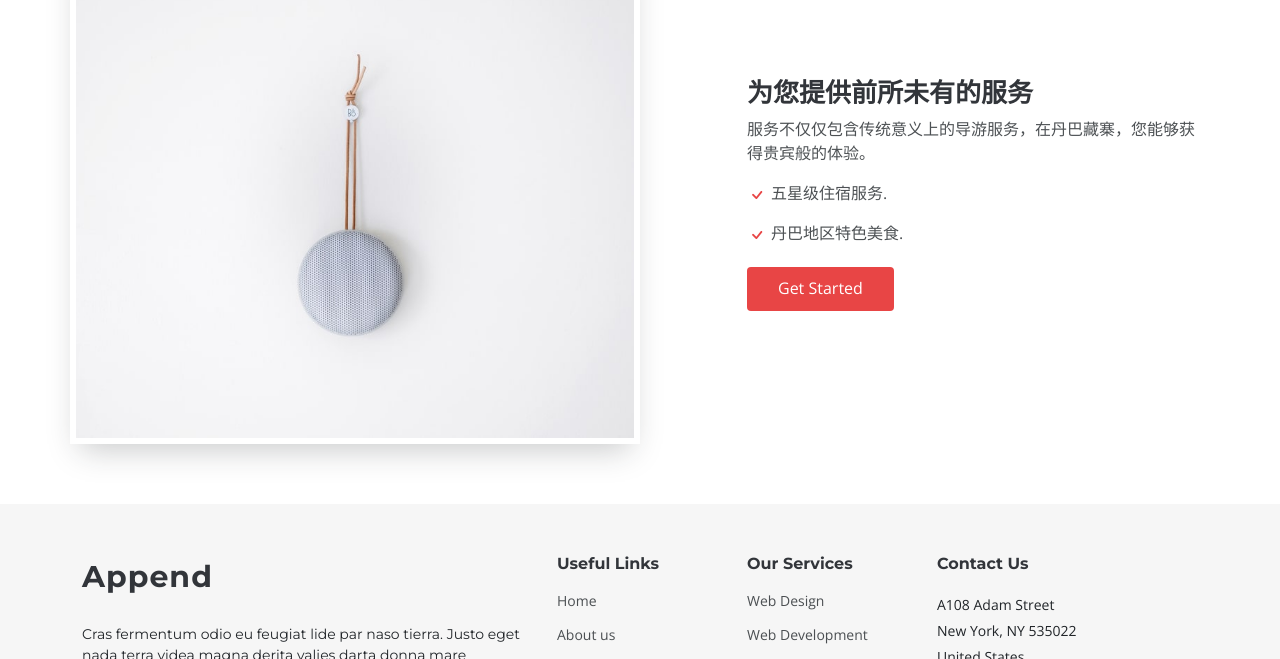
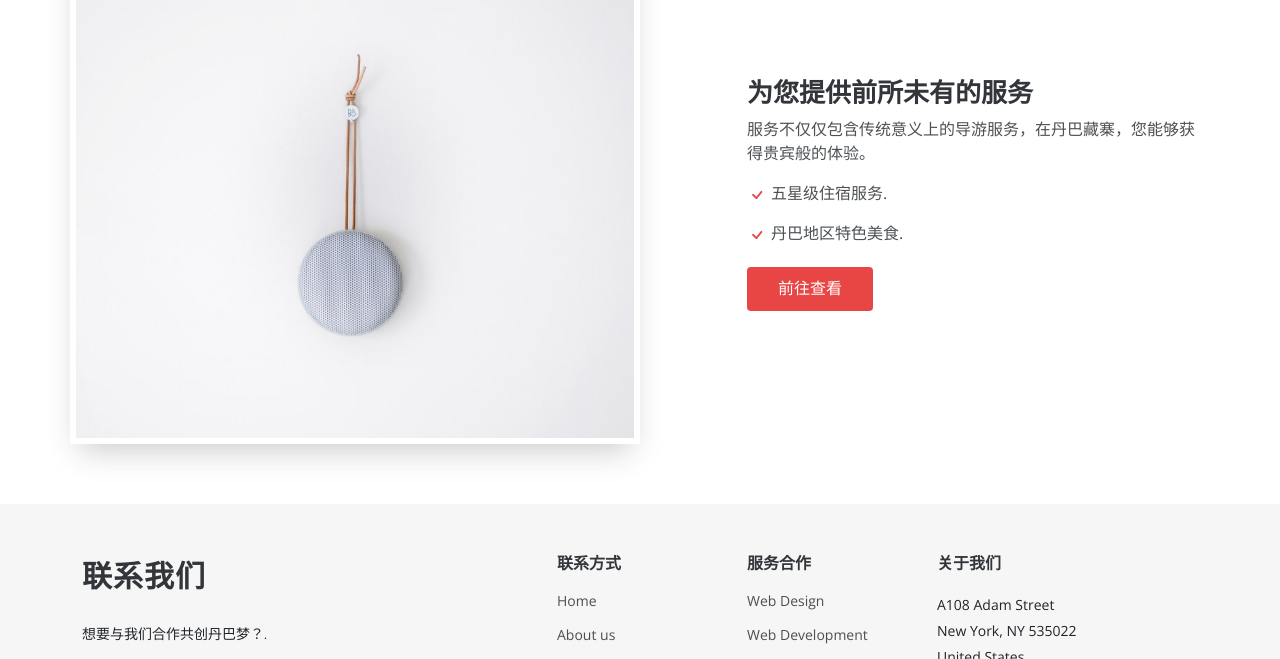
Before and after one commit to btaske/btaske.github.io, a plain HTML site: page index.html in a window 1280 px wide. Shown: the part 3582-4241 px from the top of the page. Drawn offline with nearby package versions, Linux system fonts and the light colour scheme.

Commit message:
Update index.html

```diff
--- a/index.html
+++ b/index.html
@@ -374,7 +374,7 @@
                             <i class="bi bi-check"></i><span>丹巴地区特色美食.</span>
                         </li>
                     </ul>
-                    <a href="#" class="btn btn-get-started align-self-start">Get Started</a>
+                    <a href="#" class="btn btn-get-started align-self-start">前往查看</a>
                 </div>
             </div><!-- Features Item -->
 
@@ -391,10 +391,9 @@
         <div class="row gy-4">
             <div class="col-lg-5 col-md-12 footer-about">
                 <a href="index.html" class="logo d-flex align-items-center">
-                    <span class="sitename">Append</span>
+                    <span class="sitename">联系我们</span>
                 </a>
-                <p>Cras fermentum odio eu feugiat lide par naso tierra. Justo eget nada terra videa magna derita valies
-                    darta donna mare fermentum iaculis eu non diam phasellus.</p>
+                <p>想要与我们合作共创丹巴梦？.</p>
                 <div class="social-links d-flex mt-4">
                     <a href=""><i class="bi bi-twitter-x"></i></a>
                     <a href=""><i class="bi bi-facebook"></i></a>
@@ -404,7 +403,7 @@
             </div>
 
             <div class="col-lg-2 col-6 footer-links">
-                <h4>Useful Links</h4>
+                <h4>联系方式</h4>
                 <ul>
                     <li><a href="#">Home</a></li>
                     <li><a href="#">About us</a></li>
@@ -415,7 +414,7 @@
             </div>
 
             <div class="col-lg-2 col-6 footer-links">
-                <h4>Our Services</h4>
+                <h4>服务合作</h4>
                 <ul>
                     <li><a href="#">Web Design</a></li>
                     <li><a href="#">Web Development</a></li>
@@ -426,7 +425,7 @@
             </div>
 
             <div class="col-lg-3 col-md-12 footer-contact text-center text-md-start">
-                <h4>Contact Us</h4>
+                <h4>关于我们</h4>
                 <p>A108 Adam Street</p>
                 <p>New York, NY 535022</p>
                 <p>United States</p>
```
